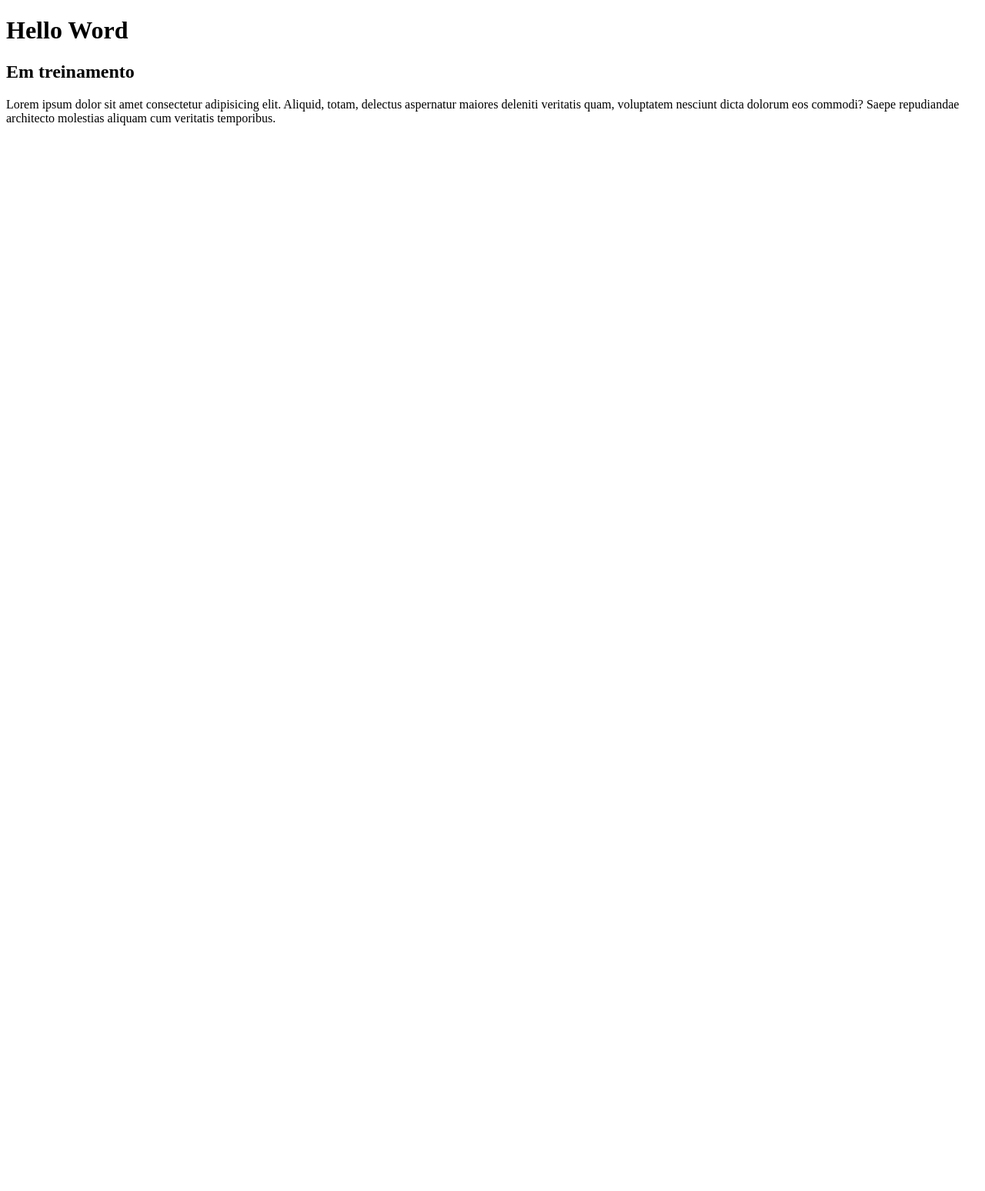
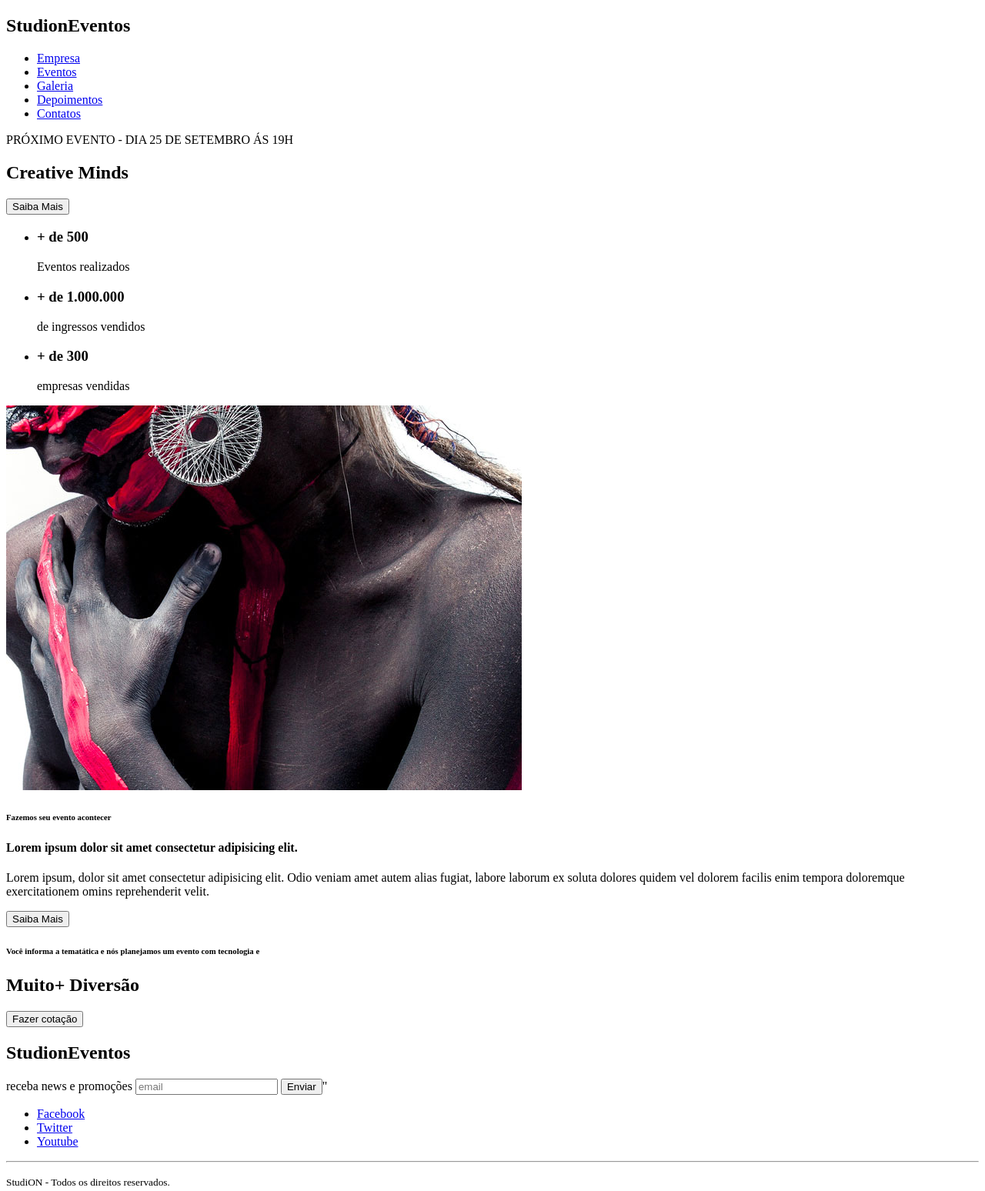
Before and after one commit to nayguelsilva/studion_nayguel, a website: page src/index.html in a window 1280 px wide. Shown: the whole page at 77% size. Before the commit the page ends 800 px from the top, so only its background shows below. Drawn offline with Linux system fonts and the light colour scheme.

Commit message:
feat(html): constructed html structure for the main page

```diff
--- a/src/index.html
+++ b/src/index.html
@@ -7,9 +7,98 @@
  </head>
 
  <body>
-<h1>Hello Word</h1>
-<h2>Em treinamento</h2>
-<p>Lorem ipsum dolor sit amet consectetur adipisicing elit. Aliquid, totam, delectus aspernatur maiores deleniti veritatis quam, voluptatem nesciunt dicta dolorum eos commodi? Saepe repudiandae architecto molestias aliquam cum veritatis temporibus.</p>
+   <nav>
+       <h1>Studi<span>on</span><span>Eventos</span></h1>
+       <ul>
+           <li>
+               <a href="#empresa">
+                   Empresa
+               </a>
+            </li>
+               <li>
+                   <a href="#Eventos">
+                Eventos
+                </a>
+                </li>
+               <li>
+                   <a href="#Galeria">
+                       Galeria
+                    </a>
+                </li>
+               <li>
+                   <a href="#Depoimentos">
+                       Depoimentos
+                   </a>
+                </li>
+               <li>
+                   <a href="#Contatos">
+                       Contatos
+                   </a>
+                </li>
+
+
+       </ul>
+   </nav>
+<header>
+<div id="slider">
+<div class="slide"
+<h6><span>PRÓXIMO EVENTO</span> - DIA 25 DE SETEMBRO ÁS 19H</h6>
+<H2><span>Creative</span> Minds</H2>
+<button>Saiba Mais</button>
+
+</div>
+</header>
+
+<main>
+<section>
+<ul>
+    <li><h3>+ de 500 </h3>Eventos realizados</li>
+    <li><h3>+ de 1.000.000</h3>de ingressos vendidos</li>
+    <li><h3>+ de 300</h3> empresas vendidas</li>
+</ul>
+</section>
+
+<section>
+    <div>
+        <img src="./images/institutional.jpg" />
+        <h6>Fazemos seu evento acontecer</h6>
+        <h4>Lorem ipsum dolor sit amet consectetur adipisicing elit.</h4>
+        <p>
+            Lorem ipsum, dolor sit amet consectetur adipisicing elit. Odio veniam amet autem alias fugiat, labore laborum ex soluta dolores quidem vel dolorem facilis enim tempora doloremque exercitationem omins reprehenderit velit.</p>
+            <button>Saiba Mais</button>
+    </div>
+</section>
+
+<section>
+    <div>
+        <h6>Você informa a tematática e nós planejamos um evento com tecnologia e</h6>
+        <h2><span>Muito+ </span>Diversão</h2>
+        <button>Fazer cotação</button>
+
+    </div>
+</section>
+</main>
+
+<footer>
+    <h2>Studi<span>on</span><span>Eventos</span></h2>
+    <form>
+        <label>receba news e promoções</label>
+        <input type="email" placeholder="email"/>
+        <button type="submit"> Enviar </button>"
+    </form>
+<ul>
+    <li><a href="https://Facebook.com" target="_blank">Facebook</a></li>
+    <li><a href="https://Twitter.com" target="_blank">Twitter</a></li>
+    <li><a href="https://youtube.com" target="_blank">Youtube</a></li>
+</ul>
+<hr />
+<p>
+<small> Studi<span>ON</span> - Todos os direitos reservados.</small>
+</p>
+
+</footer>
+
+
  </body>
 
 </html>
```
